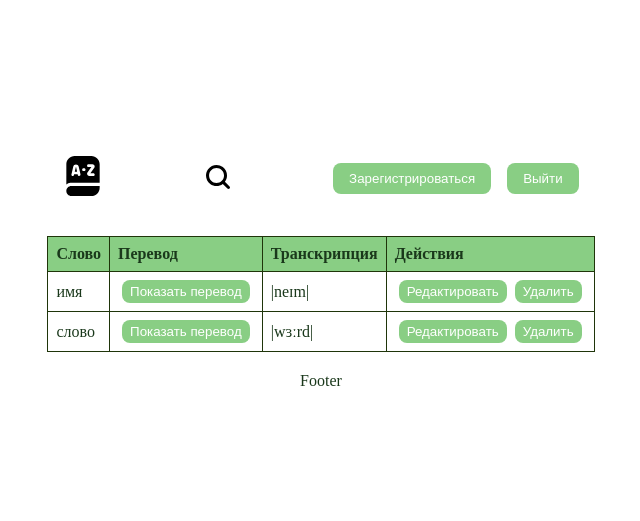
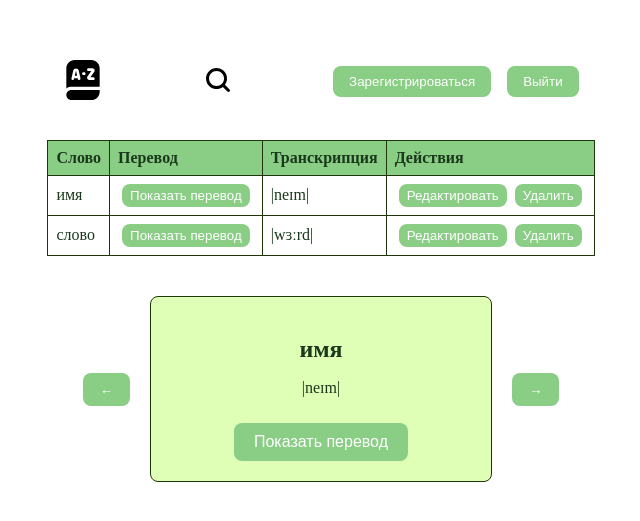
Before and after one commit to AlenaBukhtarevich/app, a React (Vite) app: page / in a window 1280 px wide. Shown: the part 127-648 px from the top of the page, without its empty margins (319-959 px from the left). Built offline with nearby package versions, Linux system fonts and the light colour scheme.

Commit message:
added word card, animation

```diff
--- a/package.json
+++ b/package.json
@@ -11,6 +11,7 @@
     "start": "vite"
   },
   "dependencies": {
+    "framer-motion": "^11.3.29",
     "react": "^18.3.1",
     "react-dom": "^18.3.1"
   },
--- a/src/App.jsx
+++ b/src/App.jsx
@@ -1,7 +1,6 @@
 import "./App.css";
 import Header from "./components/Header";
 import Main from "./components/Main";
-import Footer from "./components/Footer";
 
 function App() {
   return (
@@ -9,7 +8,6 @@ function App() {
       <div>
         <Header />
         <Main />
-        <Footer />
       </div>
     </>
   );
--- a/src/components/Main.jsx
+++ b/src/components/Main.jsx
@@ -1,5 +1,6 @@
 import React, { useState } from "react";
 import WordRow from "./WordRow";
+import WordCarousel from "./WordCarousel";
 import "./Main.css";
 
 function Main() {
@@ -59,6 +60,7 @@ function Main() {
           ))}
         </tbody>
       </table>
+      <WordCarousel words={words} />
     </main>
   );
 }
--- /dev/null
+++ b/src/components/WordCard.jsx
@@ -0,0 +1,27 @@
+import React, { useState } from "react";
+import styles from "./WordCard.module.css";
+
+function WordCard({ word, onNext, onPrev }) {
+  const [isTranslationVisible, setIsTranslationVisible] = useState(false);
+
+  return (
+    <div className={styles["word-card-container"]}>
+      <div className={styles["word-card"]}>
+        <h2 className={styles["word-card__title"]}>{word.name}</h2>
+        <p>{word.transcription}</p>
+        {isTranslationVisible ? (
+          <p>{word.translate}</p>
+        ) : (
+          <button
+            className={styles["word-card__button"]}
+            onClick={() => setIsTranslationVisible(true)}
+          >
+            Показать перевод
+          </button>
+        )}
+      </div>
+    </div>
+  );
+}
+
+export default WordCard;
--- /dev/null
+++ b/src/components/WordCard.module.css
@@ -0,0 +1,33 @@
+.word-card-container {
+  display: flex;
+  align-items: center;
+  justify-content: center;
+  position: relative;
+}
+
+.word-card {
+  padding: 20px;
+  border: 1px solid #1f350a;
+  border-radius: 8px;
+  margin: 20px;
+  text-align: center;
+  background-color: #dfffb6;
+  flex-grow: 1;
+  max-width: 300px;
+  min-width: 300px;
+}
+
+.word-card__title {
+  font-size: 24px;
+  margin-bottom: 10px;
+}
+
+.word-card__button {
+  margin-top: 10px;
+  padding: 10px 20px;
+  font-size: 16px;
+  cursor: pointer;
+  background-color: #89ce84;
+  border: none;
+  border-radius: 8px;
+}
--- /dev/null
+++ b/src/components/WordCarousel.jsx
@@ -0,0 +1,49 @@
+import React, { useState } from "react";
+import { motion } from "framer-motion";
+import WordCard from "./WordCard";
+import styles from "./WordCarousel.module.css";
+
+function WordCarousel({ words = [] }) {
+  const [currentIndex, setCurrentIndex] = useState(0);
+
+  const handleNext = () => {
+    setCurrentIndex((prevIndex) =>
+      prevIndex === words.length - 1 ? 0 : prevIndex + 1
+    );
+  };
+
+  const handlePrev = () => {
+    setCurrentIndex((prevIndex) =>
+      prevIndex === 0 ? words.length - 1 : prevIndex - 1
+    );
+  };
+
+  return (
+    <div className={styles["carousel-container"]}>
+      <button
+        onClick={handlePrev}
+        className={styles["carousel-button left-button"]}
+      >
+        ←
+      </button>
+      <motion.div
+        key={currentIndex}
+        className={styles["carousel-card"]}
+        initial={{ opacity: 0, x: 100 }}
+        animate={{ opacity: 1, x: 0 }}
+        exit={{ opacity: 0, x: -100 }}
+        transition={{ duration: 0.5 }}
+      >
+        <WordCard word={words[currentIndex]} />
+      </motion.div>
+      <button
+        onClick={handleNext}
+        className={styles["carousel-button right-button"]}
+      >
+        →
+      </button>
+    </div>
+  );
+}
+
+export default WordCarousel;
--- /dev/null
+++ b/src/components/WordCarousel.module.css
@@ -0,0 +1,35 @@
+.carousel-container {
+  display: flex;
+  align-items: center;
+  justify-content: center;
+  position: relative;
+}
+
+.carousel-card {
+  max-width: 80%;
+}
+
+.carousel-button {
+  background-color: #89ce84;
+  border: none;
+  border-radius: 50%;
+  padding: 10px;
+  font-size: 24px;
+  cursor: pointer;
+  transition: background-color 0.3s ease;
+  position: absolute;
+  top: 50%;
+  transform: translateY(-50%);
+}
+
+.carousel-button:hover {
+  background-color: #3aba2c;
+}
+
+.left-button {
+  left: -40px;
+}
+
+.right-button {
+  right: -40px;
+}
```
Also changed, not shown: 1 other file (tests, documents, lock files or other folders).
